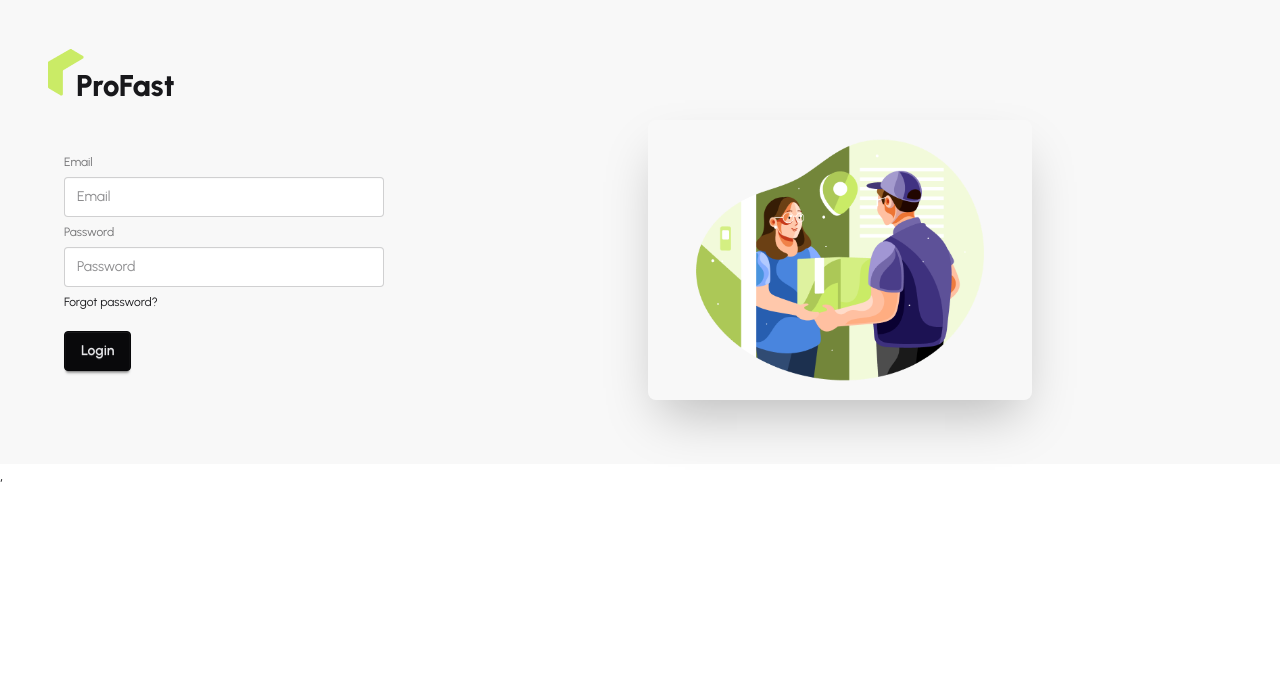
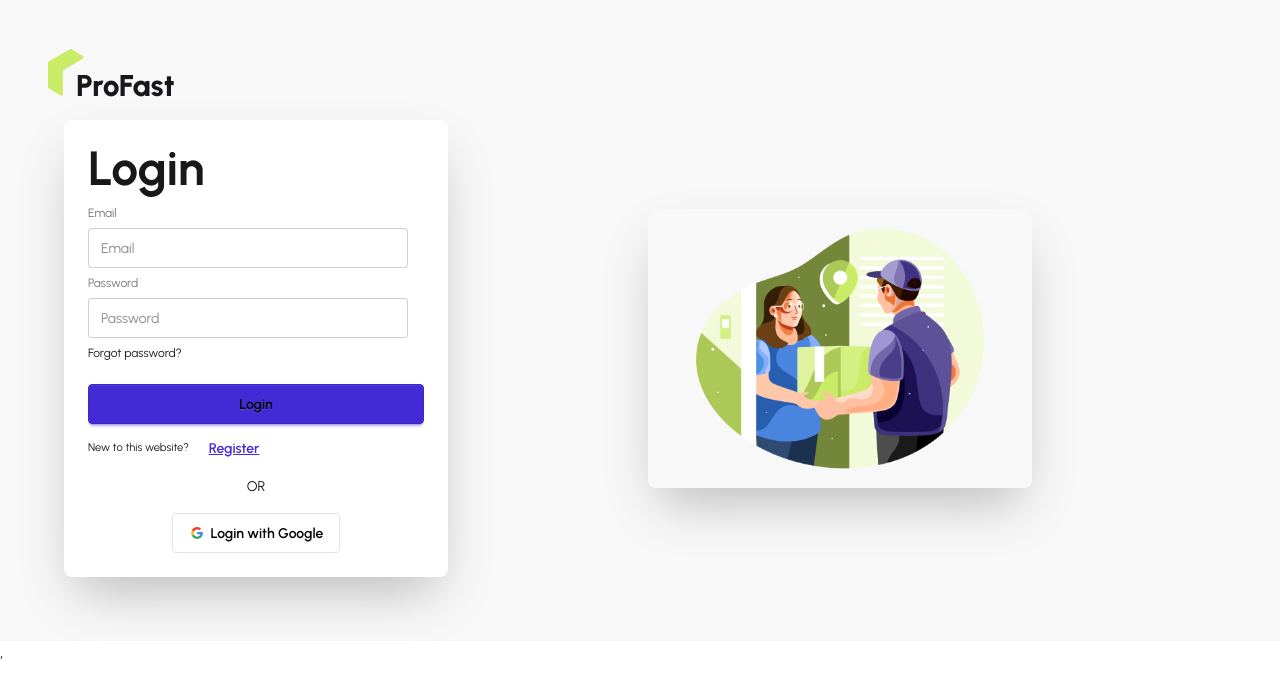
Before and after one commit to Saad7890-web/Parcel-Delivery-And-Tracking-System-frontend, a React (Vite) app in the folder parcel-delivery-and-tracking/: page /login in a window 1280 px wide. Shown: the top 698 px of the page. Built offline with nearby package versions, Linux system fonts and the light colour scheme; no server answers.

Commit message:
added social login and private routes

```diff
--- a/parcel-delivery-and-tracking/src/context/AuthContext/AuthProvider.jsx
+++ b/parcel-delivery-and-tracking/src/context/AuthContext/AuthProvider.jsx
@@ -1,12 +1,16 @@
 import {
   createUserWithEmailAndPassword,
+  GoogleAuthProvider,
   onAuthStateChanged,
   signInWithEmailAndPassword,
+  signInWithPopup,
   signOut,
 } from "firebase/auth";
 import { useEffect, useState } from "react";
 import { auth } from "../../firebase/firebase.init";
 import { AuthContext } from "./AuthContext";
+
+const googleAuthProvider = new GoogleAuthProvider();
 
 const AuthProvider = ({ children }) => {
   const [user, setUser] = useState(null);
@@ -19,6 +23,11 @@ const AuthProvider = ({ children }) => {
   const signIn = (email, password) => {
     setLoading(true);
     return signInWithEmailAndPassword(auth, email, password);
+  };
+
+  const signInWithGoogle = () => {
+    setLoading(true);
+    return signInWithPopup(auth, googleAuthProvider);
   };
 
   const logOut = () => {
@@ -37,7 +46,14 @@ const AuthProvider = ({ children }) => {
       unSubscribe();
     };
   }, []);
-  const authInfo = { user, loading, createUser, signIn, logOut };
+  const authInfo = {
+    user,
+    loading,
+    createUser,
+    signIn,
+    signInWithGoogle,
+    logOut,
+  };
   return <AuthContext value={authInfo}>{children}</AuthContext>;
 };
 
--- a/parcel-delivery-and-tracking/src/pages/Authentication/Login/Login.jsx
+++ b/parcel-delivery-and-tracking/src/pages/Authentication/Login/Login.jsx
@@ -1,5 +1,6 @@
 import { useForm } from "react-hook-form";
-
+import { Link } from "react-router";
+import SocialLogin from "../SocialLogin/SocialLogin";
 const Login = () => {
   const {
     register,
@@ -12,6 +13,9 @@ const Login = () => {
   };
   return (
     <div>
+      <div className="card bg-base-100 w-full max-w-sm shrink-0 shadow-2xl">
+        <div className="card-body">
+          <h1 className="text-5xl font-bold">Login</h1>
           <form onSubmit={handleSubmit(onSubmit)}>
             <fieldset className="fieldset">
               <label className="label">Email</label>
@@ -39,9 +43,20 @@ const Login = () => {
               <div>
                 <a className="link link-hover">Forgot password?</a>
               </div>
+              <button className="btn btn-primary text-black mt-4">Login</button>
             </fieldset>
-        <button className="btn btn-neutral mt-4">Login</button>
+            <p>
+              <small>
+                New to this website?{" "}
+                <Link className="btn btn-link" to="/register">
+                  Register
+                </Link>
+              </small>
+            </p>
           </form>
+          <SocialLogin></SocialLogin>
+        </div>
+      </div>
     </div>
   );
 };
--- a/parcel-delivery-and-tracking/src/pages/Authentication/Register/Register.jsx
+++ b/parcel-delivery-and-tracking/src/pages/Authentication/Register/Register.jsx
@@ -1,4 +1,5 @@
 import { useForm } from "react-hook-form";
+import { Link } from "react-router";
 import useAuth from "../../../hooks/useAuth";
 
 const Register = () => {
@@ -58,6 +59,14 @@ const Register = () => {
               Register
             </button>
           </fieldset>
+          <p>
+            <small>
+              Already have an account?{" "}
+              <Link className="btn btn-link" to="/login">
+                Login
+              </Link>
+            </small>
+          </p>
         </form>
       </div>
     </div>
--- /dev/null
+++ b/parcel-delivery-and-tracking/src/pages/Authentication/SocialLogin/SocialLogin.jsx
@@ -0,0 +1,54 @@
+import useAuth from "../../../hooks/useAuth";
+
+const SocialLogin = () => {
+  const { signInWithGoogle } = useAuth();
+  const handleGoogleSignIn = () => {
+    signInWithGoogle()
+      .then((result) => {
+        console.log(result.user);
+      })
+      .catch((error) => {
+        console.error(error);
+      });
+  };
+  return (
+    <div className="text-center">
+      <p className="mb-4">OR</p>
+      <button
+        onClick={handleGoogleSignIn}
+        className="btn bg-white text-black border-[#e5e5e5]"
+      >
+        <svg
+          aria-label="Google logo"
+          width="16"
+          height="16"
+          xmlns="http://www.w3.org/2000/svg"
+          viewBox="0 0 512 512"
+        >
+          <g>
+            <path d="m0 0H512V512H0" fill="#fff"></path>
+            <path
+              fill="#34a853"
+              d="M153 292c30 82 118 95 171 60h62v48A192 192 0 0190 341"
+            ></path>
+            <path
+              fill="#4285f4"
+              d="m386 400a140 175 0 0053-179H260v74h102q-7 37-38 57"
+            ></path>
+            <path
+              fill="#fbbc02"
+              d="m90 341a208 200 0 010-171l63 49q-12 37 0 73"
+            ></path>
+            <path
+              fill="#ea4335"
+              d="m153 219c22-69 116-109 179-50l55-54c-78-75-230-72-297 55"
+            ></path>
+          </g>
+        </svg>
+        Login with Google
+      </button>
+    </div>
+  );
+};
+
+export default SocialLogin;
--- /dev/null
+++ b/parcel-delivery-and-tracking/src/routes/PrivateRoutes.jsx
@@ -0,0 +1,17 @@
+import { Navigate } from "react-router";
+import useAuth from "../hooks/useAuth";
+
+const PrivateRoutes = ({ children }) => {
+  const { user, loading } = useAuth();
+
+  if (loading) {
+    return <span className="loading loading-spinner loading-xl"></span>;
+  }
+
+  if (!user) {
+    <Navigate to="/login"></Navigate>;
+  }
+  return children;
+};
+
+export default PrivateRoutes;
```
Lines whose indentation alone changed are shown as unchanged.
